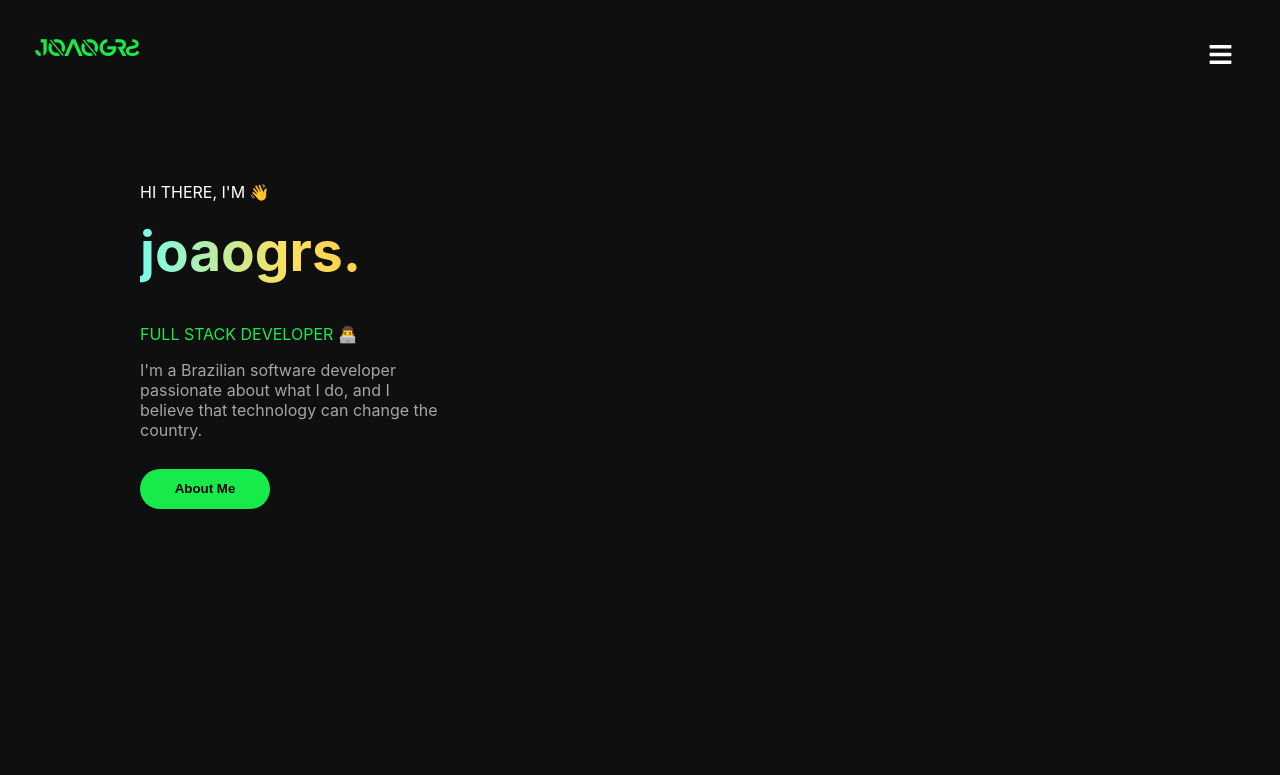
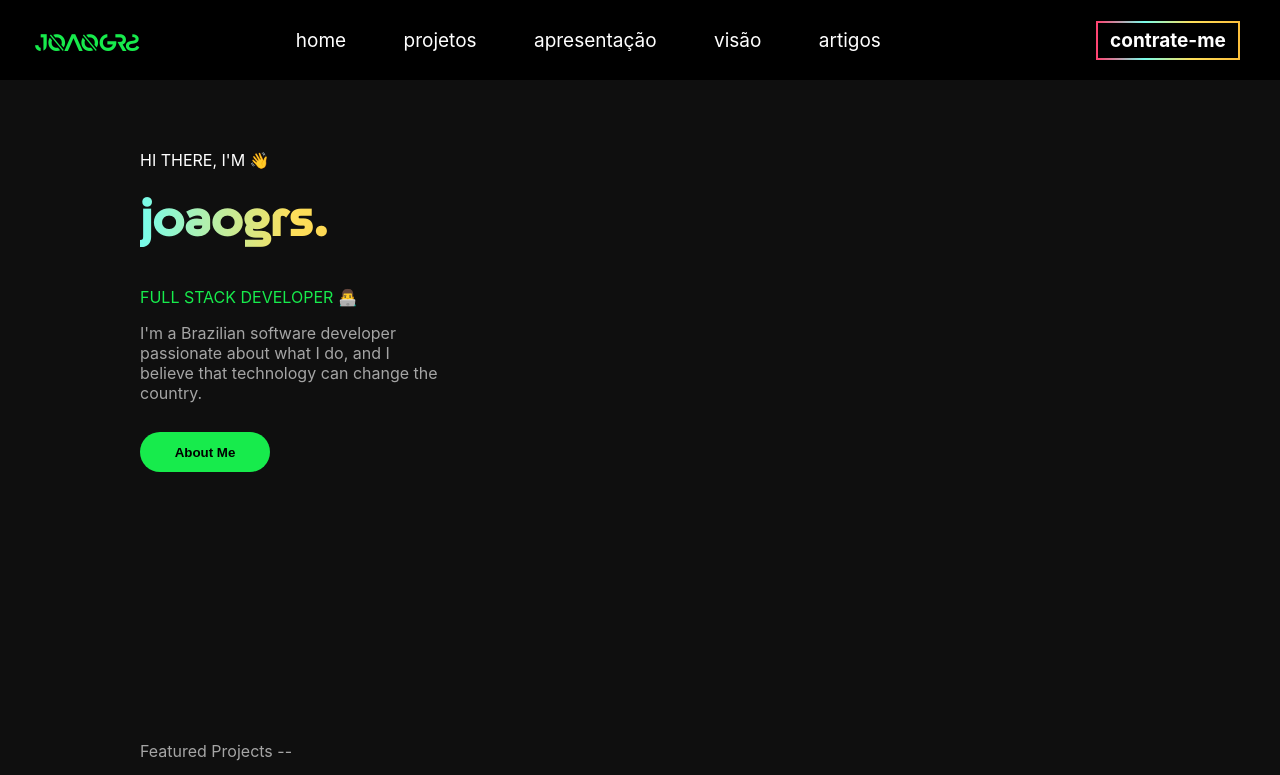
Before and after one commit to joaogrs/portifolioJoaoGRS, a React (Create React App) app in the folder app-jgrs/: page / in a window 1280 px wide. Shown: the top 775 px of the page. Built offline with nearby package versions, Linux system fonts and the light colour scheme.

Commit message:
new header

```diff
--- a/app-jgrs/src/Components/Header.js
+++ b/app-jgrs/src/Components/Header.js
@@ -1,5 +1,4 @@
 import React from "react";
-import { FaBars } from 'react-icons/fa';
 import '../styles/header.css'
 
 const Header = () => {
@@ -8,8 +7,15 @@ const Header = () => {
       <h2 className="headerText">
           JOAOgrS
       </h2>
-      <div className="headerIcon">
-        <FaBars />
+      <ul className="options">
+        <li>home</li>
+        <li>projetos</li>
+        <li>apresentação</li>
+        <li>visão</li>
+        <li>artigos</li>
+      </ul>
+      <div className="border">
+      <p className="textBtn"><b>contrate-me</b></p>
       </div>
     </section>
     )
--- a/app-jgrs/src/styles/aboutMe.css
+++ b/app-jgrs/src/styles/aboutMe.css
@@ -1,6 +1,6 @@
 .aboutMe {
-  background-color: rgb(15, 15, 15);
-  color: white;
+  background-color:white;
+  color: black;
   margin-bottom: 0px;
   padding: 10px;
 }
@@ -40,12 +40,10 @@
   font-size: 17px;
   max-width: 1130px;
   margin-bottom: 30px;
-  color: rgb(165, 165, 165);
 }
 
 .wrapMedium p {
   text-align: center;
   margin-top: 50px;
   padding-bottom: 60px;
-  color: rgb(165, 165, 165);
 }
--- a/app-jgrs/src/styles/header.css
+++ b/app-jgrs/src/styles/header.css
@@ -6,25 +6,57 @@
   display: flex;
   align-items: center;
   justify-content: space-between;
+  background-color: black;
+  position: fixed;
+  top: 0;
+  width: 100%;
+  height: 80px;
 }
 
 .headerText {
   margin-left: 35px;
-  margin-top: 33px;
+  margin-top: 25px;
   font-family: RazedBold ;
   color: #17eb4c;
 }
 
-.headerIcon {
-  font-size: 25px;
+.options {
+  list-style: none;
+  display: flex;
+  justify-content: space-evenly;
+  width: 700px;
+  font-size: 19px;
+  margin-right: 100px;
+}
+
+/*.buttonHeader {
+  background-color: black ;
   color: white;
-  background-color: rgb(15, 15, 15);
-  border-radius: 100%;
-  width: 40px;
-  height: 40px;
+  font-size: 19px;
+  font-weight: bold;
+  margin-right: 70px;
+  border: 3px solid transparent;
+  border-image-slice: 1;
+}*/
+
+.textBtn {
+  font-size: 19px;
+}
+
+.border {
+  width: 140px;
+  height: 35px;
+  border: 2px solid transparent;
+  border-radius: 10%;
+  border-image: linear-gradient(to right,rgb(255, 66, 113),rgb(120, 252, 234),rgb(253, 223, 91),rgb(252, 191, 59)  );
+  border-image-slice: 1;
   margin-right: 40px;
-  margin-top: 27px;
   display: flex;
+  align-items: center;
   justify-content: center;
-  align-items: center;
 }
+
+.options li:hover {
+  text-decoration:underline;
+  cursor: pointer;
+}
--- a/app-jgrs/src/styles/home.css
+++ b/app-jgrs/src/styles/home.css
@@ -1,5 +1,10 @@
+@font-face {
+  font-family: 'Nineteenth';
+  src: url('Nineteenth.otf') format('opentype');
+}
+
 .homeContainer {
-  margin-top: 100px;
+  margin-top: 150px;
   margin-left: 140px;
   width: 300px;
   height: 575px;
@@ -18,13 +23,14 @@
   font-size: 55px;
   margin: 0;
   margin-bottom: 40px;
-  background-image: linear-gradient(to right,white, white,white, rgb(255, 0, 64),rgb(120, 252, 234),rgb(253, 223, 91),rgb(252, 191, 59)  );
+  background-image: linear-gradient(to right,white, white,white, rgb(255, 66, 113),rgb(120, 252, 234),rgb(253, 223, 91),rgb(252, 191, 59)  );
   -webkit-background-clip: text;
   background-clip: text;
   color: transparent;
   background-size: 300%;
   background-position: -100%;
-  animation: backgroundH1 3s infinite alternate-reverse;
+  animation: backgroundH1 1s infinite alternate-reverse;
+  font-family: Nineteenth;
 }
 
 @keyframes backgroundH1 {
--- a/app-jgrs/src/styles/video.css
+++ b/app-jgrs/src/styles/video.css
@@ -3,6 +3,7 @@
   display: flex;
   align-items: center;
   justify-content: center;
+  background-color: black;
 }
 
 .video {
```
Also changed, not shown: app-jgrs/src/styles/Nineteenth.otf (added), app-jgrs/src/styles/RenogareSoft.ttf (added).
